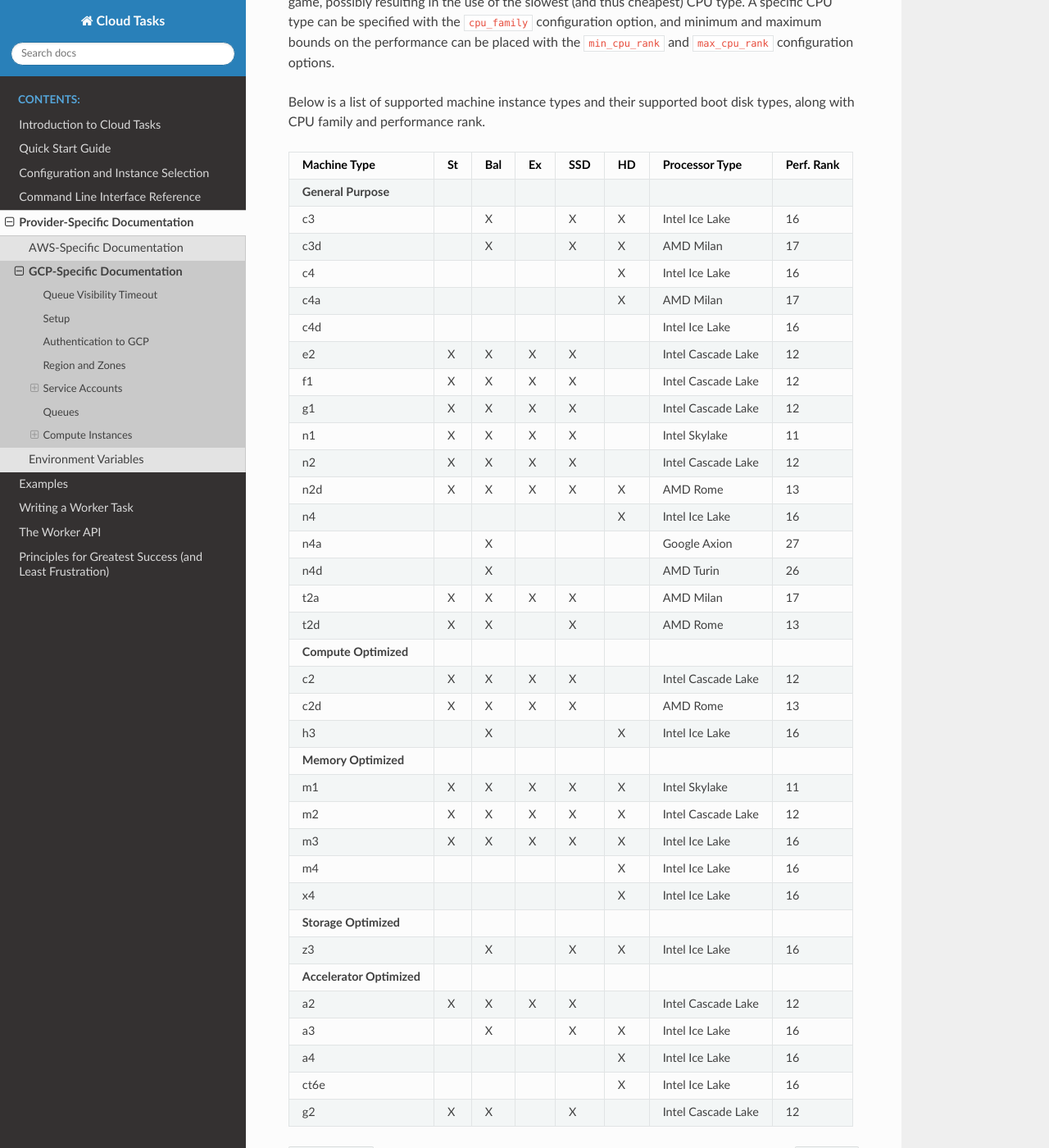
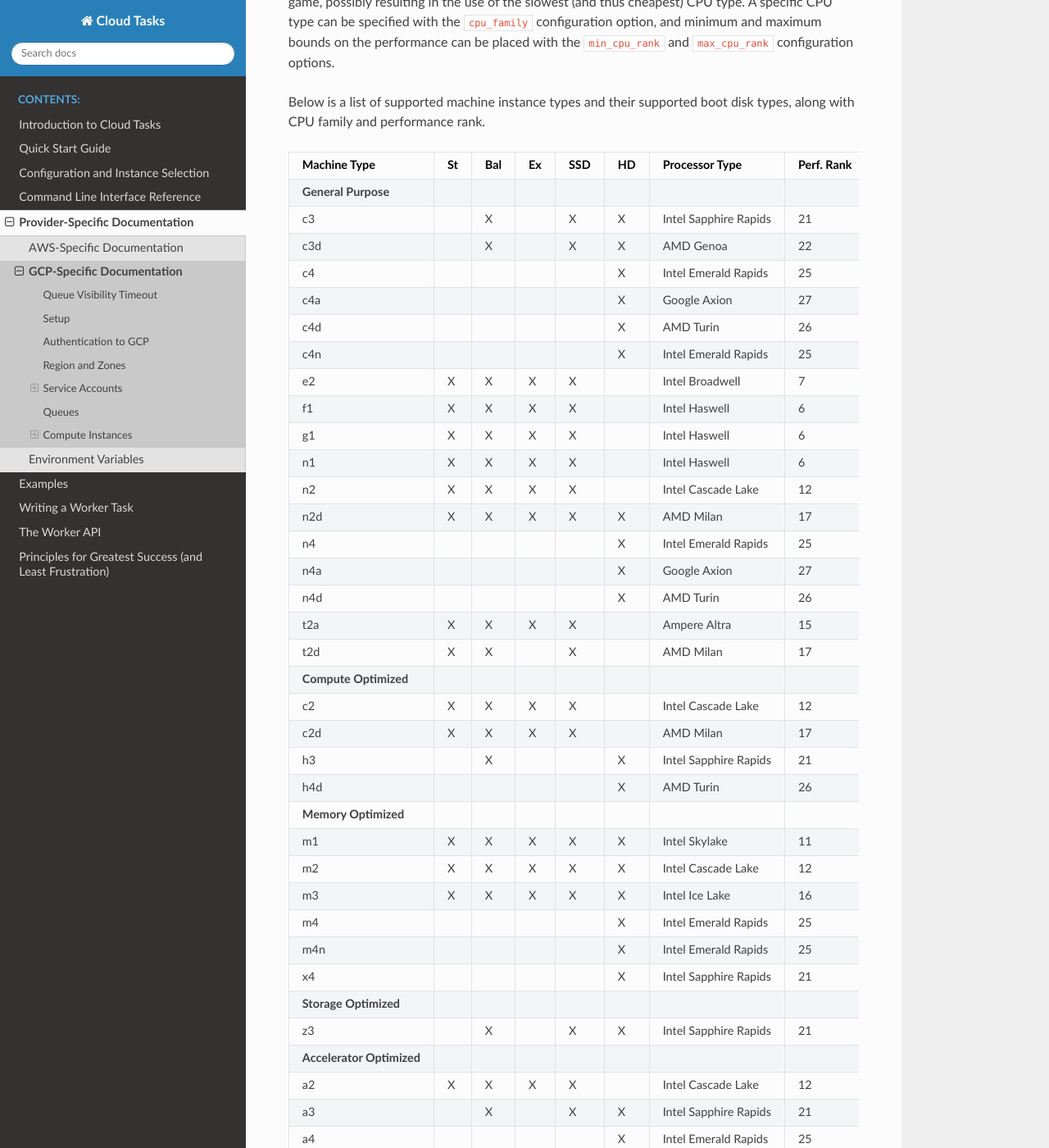
Before and after one commit to SETI/rms-cloud-tasks, a Sphinx documentation site: the page built from docs/provider_gcp.rst, in a window 1280 px wide and 1400 px high, scrolled down 8036 px. Shown: the whole window at 82% size. Built offline with Sphinx 7.4.7 and the Read the Docs theme 3.1.0, drawn with Linux system fonts in a browser that asks for light colours; some of the changed text lies outside the part shown.

Commit message:
Add the machine families a run is offered, and one table for instances
Nine machine families turned up in a single zone listing that this
version had no information for: 47 instance types the run could not
consider. They are now in both tables, from Google's machine family
documentation:

  c4n   Intel Emerald Rapids   Hyperdisk only
  h4d   AMD Turin              Hyperdisk only
  m4n   Intel Emerald Rapids   Hyperdisk only
  a4x   NVIDIA Grace           Hyperdisk only, Arm rather than x86

NVIDIA Grace is new to the processor ranking, at the same rank as Google
Axion: both are Arm Neoverse V2.

The TPU host types ct3, ct3p, ct5l, ct5lp and ct5p follow the ct6e entry
that was already there, ranked 0 because Google doesn't publish which CPU
hosts a TPU. That keeps them out of any run that sets min_cpu_rank, and
they are priced by the accelerator rather than the vCPU, so a run
choosing on price per vCPU will not pick one.

c4d had an empty list of boot disk types, which quietly made every c4d
instance type unusable: a type with no boot disk to put it on is dropped
when prices are compared. C4D supports only Hyperdisk, and a
Hyperdisk-only machine boots from Hyperdisk Balanced.

The instance table and the summary of the same instances by type are now
one table. Reading what an instance costs meant finding its type, boot
disk and zone in one table and looking that combination up in the other;
the row now carries the boot disk, the vCPUs and the price alongside what
the keep-alive monitor makes of it, and the last row totals what is
running. Instances that are gone are still listed, since knowing that
thirty of them terminated is the point, but they are priced at nothing.

The table of machine types in the GCP documentation is generated from
these tables rather than maintained by hand, which corrects a dozen rows
that had drifted - c3 was listed as Intel Ice Lake, rank 16, where the
code says Sapphire Rapids, rank 21.

Co-Authored-By: Claude Opus 5 <noreply@anthropic.com>
Claude-Session: https://claude.ai/code/session_01K2w8PNGvpj1CwuKhXhMq5a

```diff
--- a/docs/provider_gcp.rst
+++ b/docs/provider_gcp.rst
@@ -469,72 +469,80 @@ with CPU family and performance rank.
      -
      - X
      - X
-     - Intel Ice Lake
-     - 16
+     - Intel Sapphire Rapids
+     - 21
    * - c3d
      -
      - X
      -
      - X
      - X
-     - AMD Milan
-     - 17
+     - AMD Genoa
+     - 22
    * - c4
      -
      -
      -
      -
      - X
-     - Intel Ice Lake
-     - 16
+     - Intel Emerald Rapids
+     - 25
    * - c4a
      -
      -
      -
      -
      - X
-     - AMD Milan
-     - 17
+     - Google Axion
+     - 27
    * - c4d
      -
      -
      -
      -
+     - X
+     - AMD Turin
+     - 26
+   * - c4n
      -
-     - Intel Ice Lake
-     - 16
+     -
+     -
+     -
+     - X
+     - Intel Emerald Rapids
+     - 25
    * - e2
      - X
      - X
      - X
      - X
      -
-     - Intel Cascade Lake
-     - 12
+     - Intel Broadwell
+     - 7
    * - f1
      - X
      - X
      - X
      - X
      -
-     - Intel Cascade Lake
-     - 12
+     - Intel Haswell
+     - 6
    * - g1
      - X
      - X
      - X
      - X
      -
-     - Intel Cascade Lake
-     - 12
+     - Intel Haswell
+     - 6
    * - n1
      - X
      - X
      - X
      - X
      -
-     - Intel Skylake
-     - 11
+     - Intel Haswell
+     - 6
    * - n2
      - X
      - X
@@ -549,30 +557,30 @@ with CPU family and performance rank.
      - X
      - X
      - X
-     - AMD Rome
-     - 13
+     - AMD Milan
+     - 17
    * - n4
      -
      -
      -
      -
      - X
-     - Intel Ice Lake
-     - 16
+     - Intel Emerald Rapids
+     - 25
    * - n4a
-     -
-     - X
      -
      -
      -
+     -
+     - X
      - Google Axion
      - 27
    * - n4d
      -
-     - X
      -
      -
      -
+     - X
      - AMD Turin
      - 26
    * - t2a
@@ -581,17 +589,16 @@ with CPU family and performance rank.
      - X
      - X
      -
-     - AMD Milan
-     - 17
+     - Ampere Altra
+     - 15
    * - t2d
      - X
      - X
      -
      - X
      -
-     - AMD Rome
-     - 13
-
+     - AMD Milan
+     - 17
    * - **Compute Optimized**
      -
      -
@@ -614,17 +621,24 @@ with CPU family and performance rank.
      - X
      - X
      -
-     - AMD Rome
-     - 13
+     - AMD Milan
+     - 17
    * - h3
      -
      - X
      -
      -
      - X
-     - Intel Ice Lake
-     - 16
-
+     - Intel Sapphire Rapids
+     - 21
+   * - h4d
+     -
+     -
+     -
+     -
+     - X
+     - AMD Turin
+     - 26
    * - **Memory Optimized**
      -
      -
@@ -663,17 +677,24 @@ with CPU family and performance rank.
      -
      -
      - X
-     - Intel Ice Lake
-     - 16
+     - Intel Emerald Rapids
+     - 25
+   * - m4n
+     -
+     -
+     -
+     -
+     - X
+     - Intel Emerald Rapids
+     - 25
    * - x4
      -
      -
      -
      -
      - X
-     - Intel Ice Lake
-     - 16
-
+     - Intel Sapphire Rapids
+     - 21
    * - **Storage Optimized**
      -
      -
@@ -688,9 +709,8 @@ with CPU family and performance rank.
      -
      - X
      - X
-     - Intel Ice Lake
-     - 16
-
+     - Intel Sapphire Rapids
+     - 21
    * - **Accelerator Optimized**
      -
      -
@@ -713,24 +733,72 @@ with CPU family and performance rank.
      -
      - X
      - X
-     - Intel Ice Lake
-     - 16
+     - Intel Sapphire Rapids
+     - 21
    * - a4
      -
      -
      -
      -
      - X
-     - Intel Ice Lake
-     - 16
+     - Intel Emerald Rapids
+     - 25
+   * - a4x
+     -
+     -
+     -
+     -
+     - X
+     - NVIDIA Grace
+     - 27
+   * - ct3
+     -
+     -
+     -
+     -
+     - X
+     - Unknown
+     - 0
+   * - ct3p
+     -
+     -
+     -
+     -
+     - X
+     - Unknown
+     - 0
+   * - ct5l
+     -
+     -
+     -
+     -
+     - X
+     - Unknown
+     - 0
+   * - ct5lp
+     -
+     -
+     -
+     -
+     - X
+     - Unknown
+     - 0
+   * - ct5p
+     -
+     -
+     -
+     -
+     - X
+     - Unknown
+     - 0
    * - ct6e
      -
      -
      -
      -
      - X
-     - Intel Ice Lake
-     - 16
+     - Unknown
+     - 0
    * - g2
      - X
      - X
```
Also changed, not shown: 5 other files.
